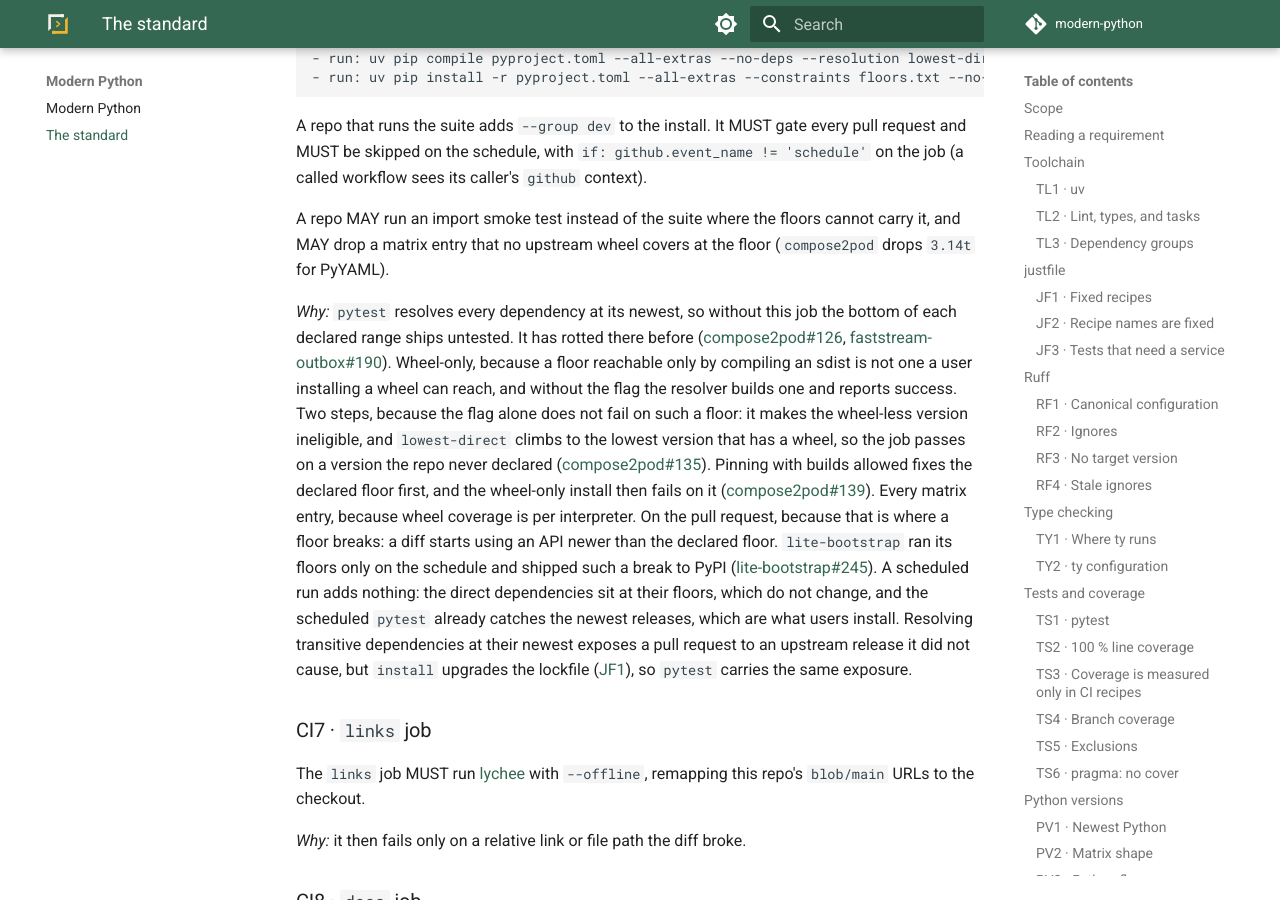
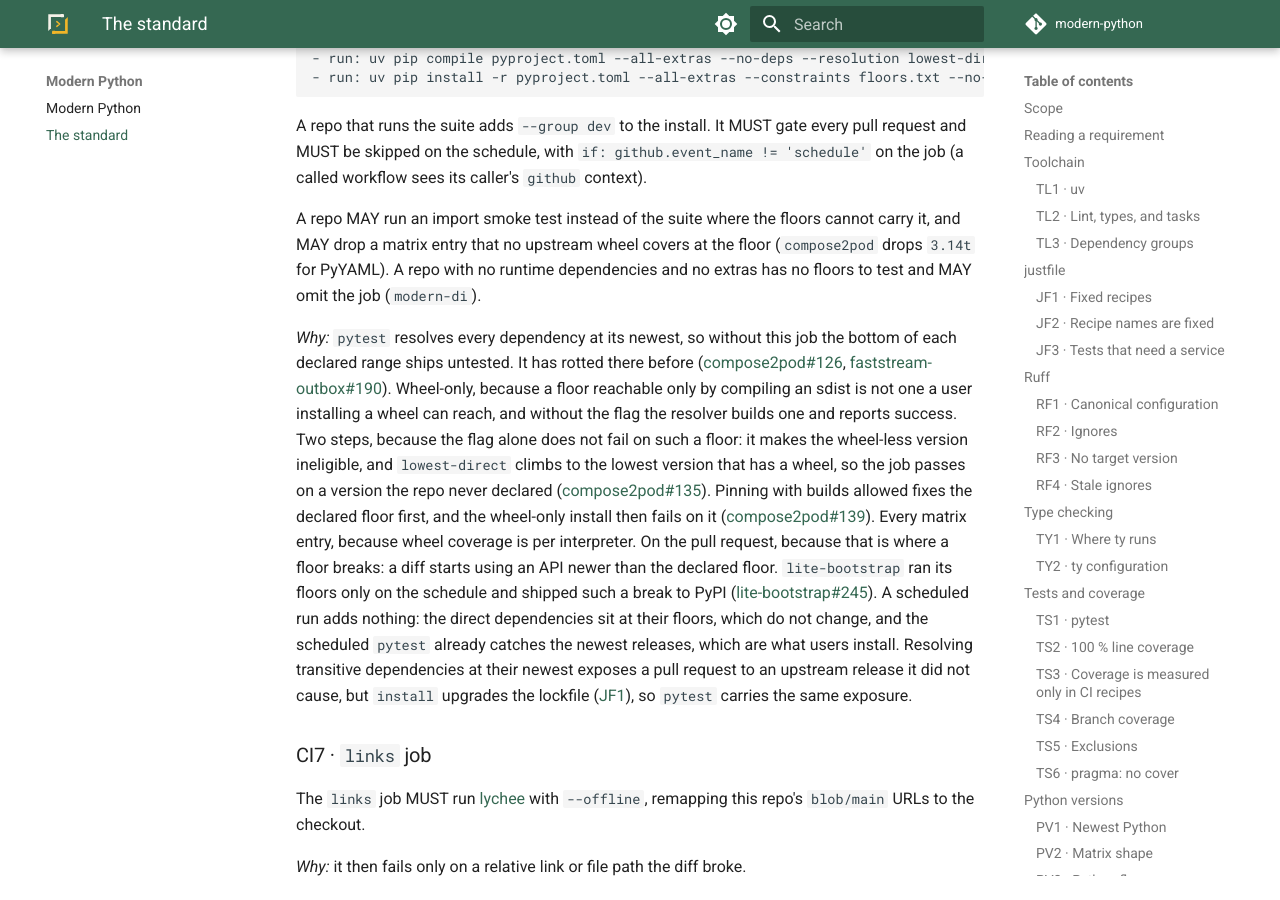
Before and after one commit to modern-python/.github, an MkDocs documentation site: the page built from docs/standard.md, in a window 1280 px wide and 900 px high, scrolled down 5608 px. Built offline with MkDocs 1.6.1 and Material for MkDocs 9.7.7, drawn with Linux system fonts in a browser that asks for light colours.

Commit message:
docs(standard): let a repo with no runtime dependencies omit the floors job (#116)

```diff
--- a/docs/standard.md
+++ b/docs/standard.md
@@ -222,7 +222,8 @@ context).
 
 A repo MAY run an import smoke test instead of the suite where the floors cannot carry it, and MAY
 drop a matrix entry that no upstream wheel covers at the floor (`compose2pod` drops `3.14t` for
-PyYAML).
+PyYAML). A repo with no runtime dependencies and no extras has no floors to test and MAY omit the
+job (`modern-di`).
 
 *Why:* `pytest` resolves every dependency at its newest, so without this job the bottom of each
 declared range ships untested. It has rotted there before
```
